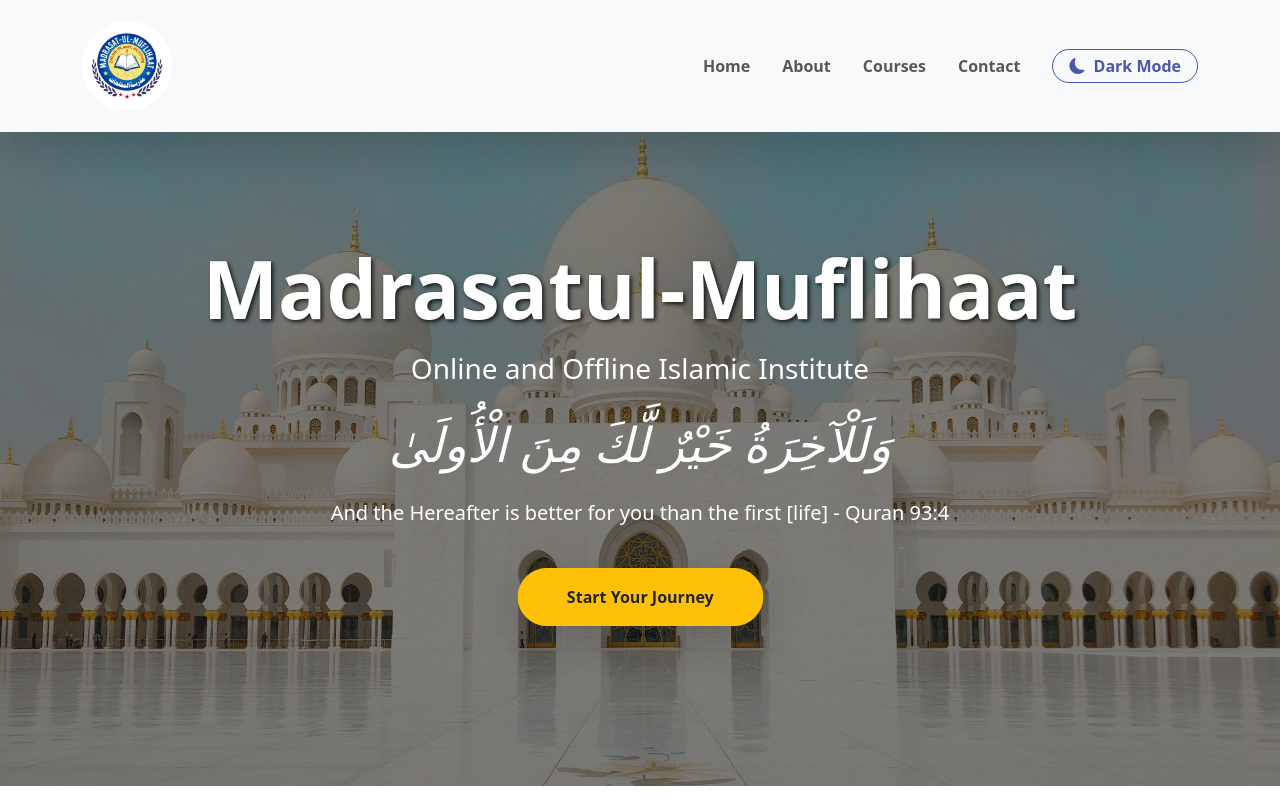
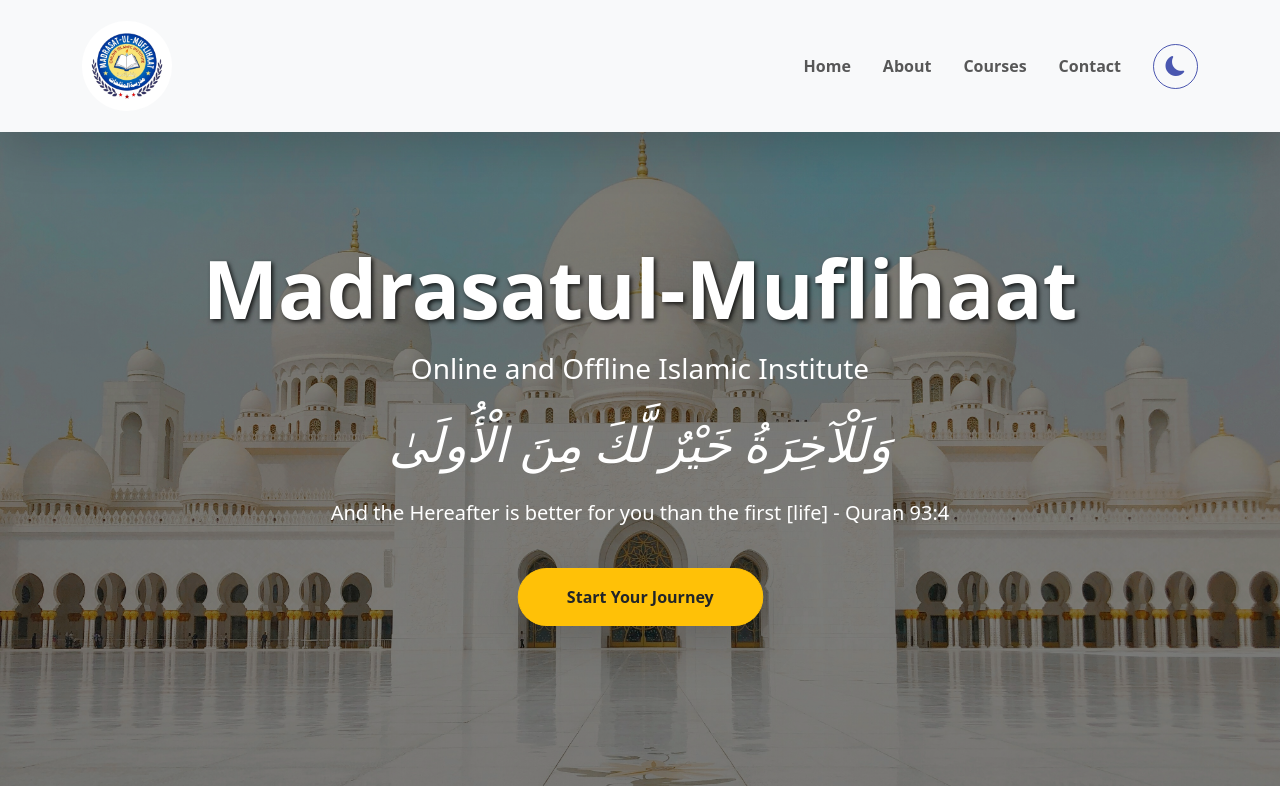
Before and after one commit to ABDUS-SALaam/madrasatul-muflihaat-ui, an Angular app: page / in a window 1280 px wide. Shown: the top 800 px of the page. Built offline with nearby package versions, Linux system fonts and the light colour scheme.

Commit message:
Changed styles

```diff
--- a/src/app/app.component.html
+++ b/src/app/app.component.html
@@ -19,11 +19,9 @@
                 <li class="nav-item"><a class="nav-link fw-semibold mx-2">Contact</a></li>
             </ul>
 
-            <button class="btn btn-outline-success fw-semibold px-3 py-1 rounded-pill"
-                    (click)="toggleTheme()">
-                <i class="bi me-1" [ngClass]="isDark ? 'bi-sun-fill text-warning' : 'bi-moon-fill'"></i>
-                {{ isDark ? 'Light Mode' : 'Dark Mode' }}
-            </button>
+            <button class="btn btn-outline-success fw-semibold px-3 py-2 rounded-circle"
+        (click)="toggleTheme()" [attr.aria-label]="isDark ? 'Switch to Light Mode' : 'Switch to Dark Mode'">
+    <i class="bi fs-5" [ngClass]="isDark ? 'bi-sun-fill text-warning' : 'bi-moon-fill'"></i></button>
         </div>
     </div>
 </nav>
@@ -154,7 +152,7 @@
             <div class="col-md-6" data-aos="fade-right">
                 <div class="p-4 border rounded-3 bg-white shadow-sm">
                     <p class="fs-4 text-dark-50 mb-0">
-                        <i class="bi bi-envelope-fill me-2 text-primary-islamic"></i>Email Us
+                        <i class="bi bi-envelope-fill me-2 text-primary-islamic contact-icon"></i>Email Us
                     </p>
                     <p class="lead fw-bold mt-1">
                         info&#64;madrasatulmuflihaat.com
@@ -165,7 +163,7 @@
             <div class="col-md-6" data-aos="fade-left">
                 <div class="p-4 border rounded-3 bg-white shadow-sm">
                     <p class="fs-4 text-dark-50 mb-0">
-                        <i class="bi bi-whatsapp me-2 text-primary-islamic"></i>Message Us
+                        <i class="bi bi-whatsapp me-2 text-primary-islamic contact-icon"></i>Message Us
                     </p>
                     <p class="lead fw-bold mt-1">
                         +91 90000 00000
--- a/src/styles.css
+++ b/src/styles.css
@@ -198,3 +198,56 @@
   width: auto;               /* Maintain aspect ratio */
   display: inline-block;
 }
+/* Contact icons turn blue in dark mode */
+body.dark-mode .contact-icon {
+  color: #2196F3 !important; /* Nice blue color */
+}
+
+/* Optional: Make the button icon-only look better */
+.btn-outline-success.rounded-circle {
+  width: 45px;
+  height: 45px;
+  display: flex;
+  align-items: center;
+  justify-content: center;
+  padding: 0;
+}
+
+/* Smooth transitions for icon and button */
+.btn-outline-success.rounded-circle,
+.btn-outline-success.rounded-circle i {
+  transition: all 0.3s ease;
+}
+
+/* Default look */
+.btn-outline-success.rounded-circle {
+  color: var(--islamic-green);
+  border-color: var(--islamic-green);
+  background-color: transparent;
+}
+
+/* When hovering — invert colors elegantly */
+.btn-outline-success.rounded-circle:hover {
+  background-color: var(--islamic-green) !important;
+  color: #fff !important; /* inverts text/icon color */
+}
+
+/* Ensure icon follows the button text color */
+.btn-outline-success.rounded-circle:hover i {
+  color: #fff !important;
+}
+
+/* 🌙 Dark mode version: invert using gold */
+body.dark-mode .btn-outline-success.rounded-circle {
+  color: var(--islamic-gold);
+  border-color: var(--islamic-gold);
+}
+
+body.dark-mode .btn-outline-success.rounded-circle:hover {
+  background-color: var(--islamic-gold) !important;
+  color: #000 !important;
+}
+
+body.dark-mode .btn-outline-success.rounded-circle:hover i {
+  color: #000 !important;
+}
```
